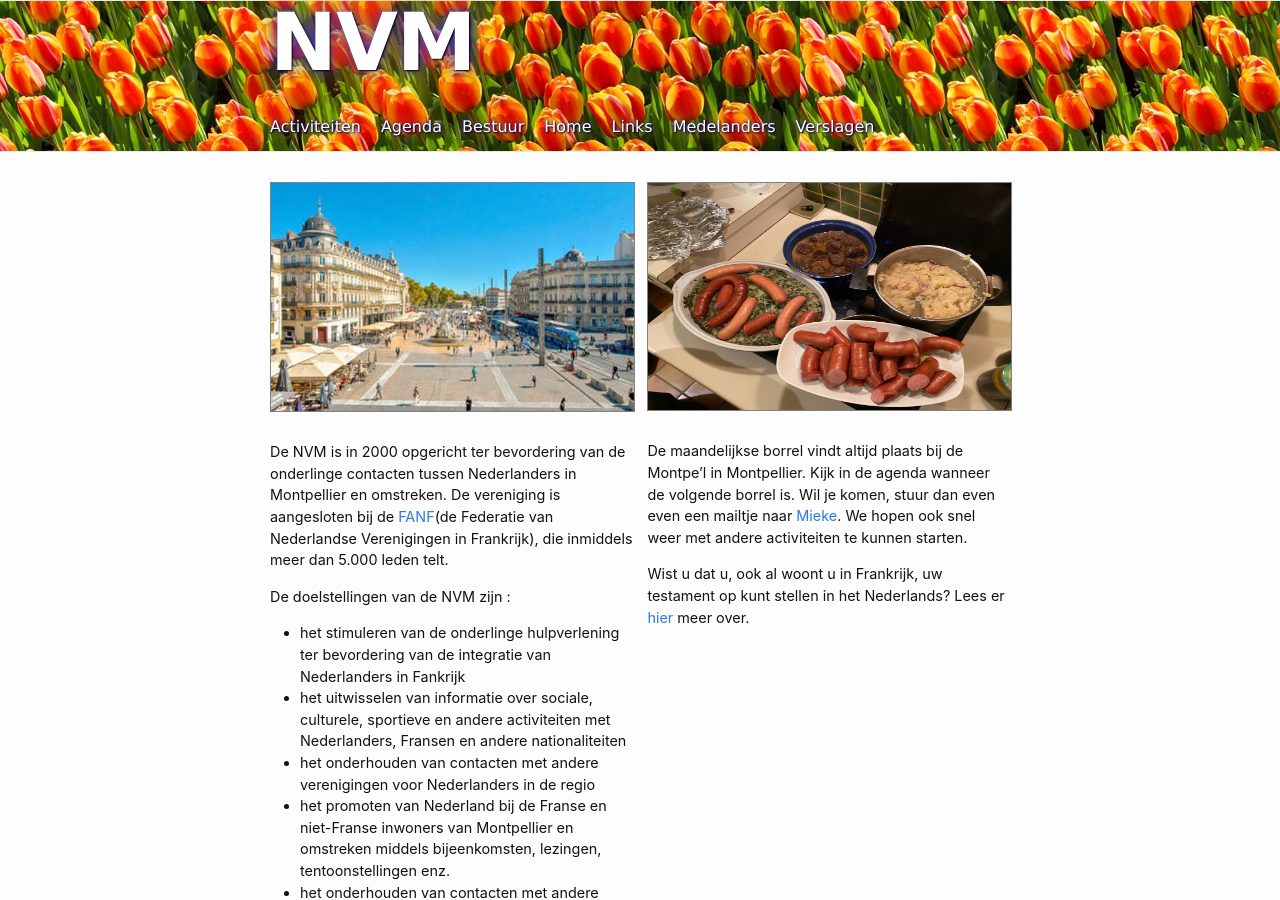
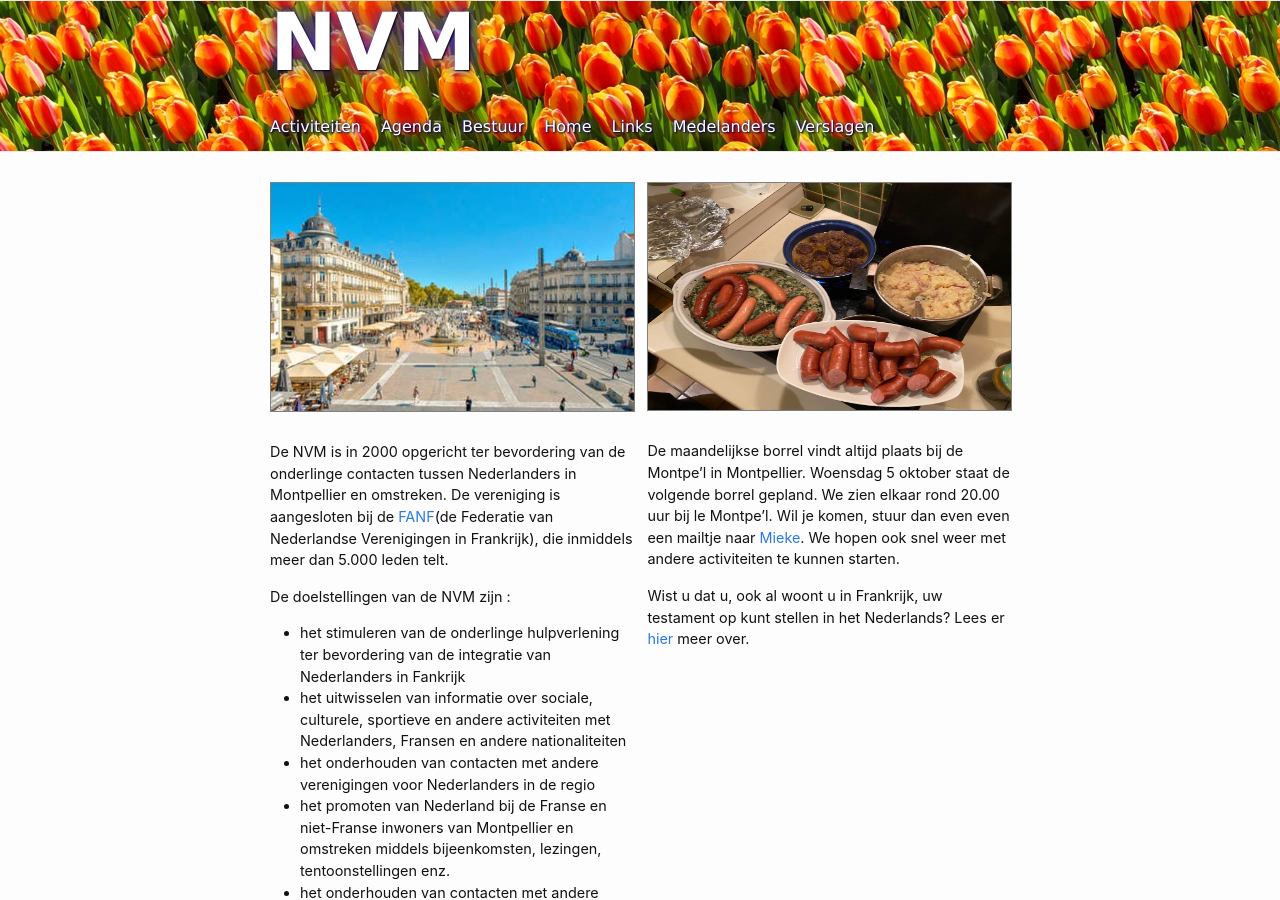
Before and after one commit to nederland34-fr/nederland34-fr.github.io, a Jekyll site: the page built from index.md, in a window 1280 px wide and 900 px high. Built offline with Jekyll 4.4.1, drawn with Linux system fonts in a browser that asks for light colours.

Commit message:
Update index.md

```diff
--- a/index.md
+++ b/index.md
@@ -33,7 +33,7 @@ In ruil hiervoor hebben de donateurs een gereduceerd tarief voor de meeste van o
 
 <img src="/assets/images/stamppotten.jpg" width="100%" height="227">
 
-De maandelijkse borrel vindt altijd plaats bij de Montpe'l in Montpellier. Kijk in de agenda wanneer de volgende borrel is. Wil je komen, stuur dan even even een mailtje naar [Mieke](mailto:mieke.kriens@aqute.biz).
+De maandelijkse borrel vindt altijd plaats bij de Montpe'l in Montpellier. Woensdag 5 oktober staat de volgende borrel gepland. We zien elkaar rond 20.00 uur bij le Montpe'l. Wil je komen, stuur dan even even een mailtje naar [Mieke](mailto:mieke.kriens@aqute.biz).
 We hopen ook snel weer met andere activiteiten te kunnen starten.
 
 
```
